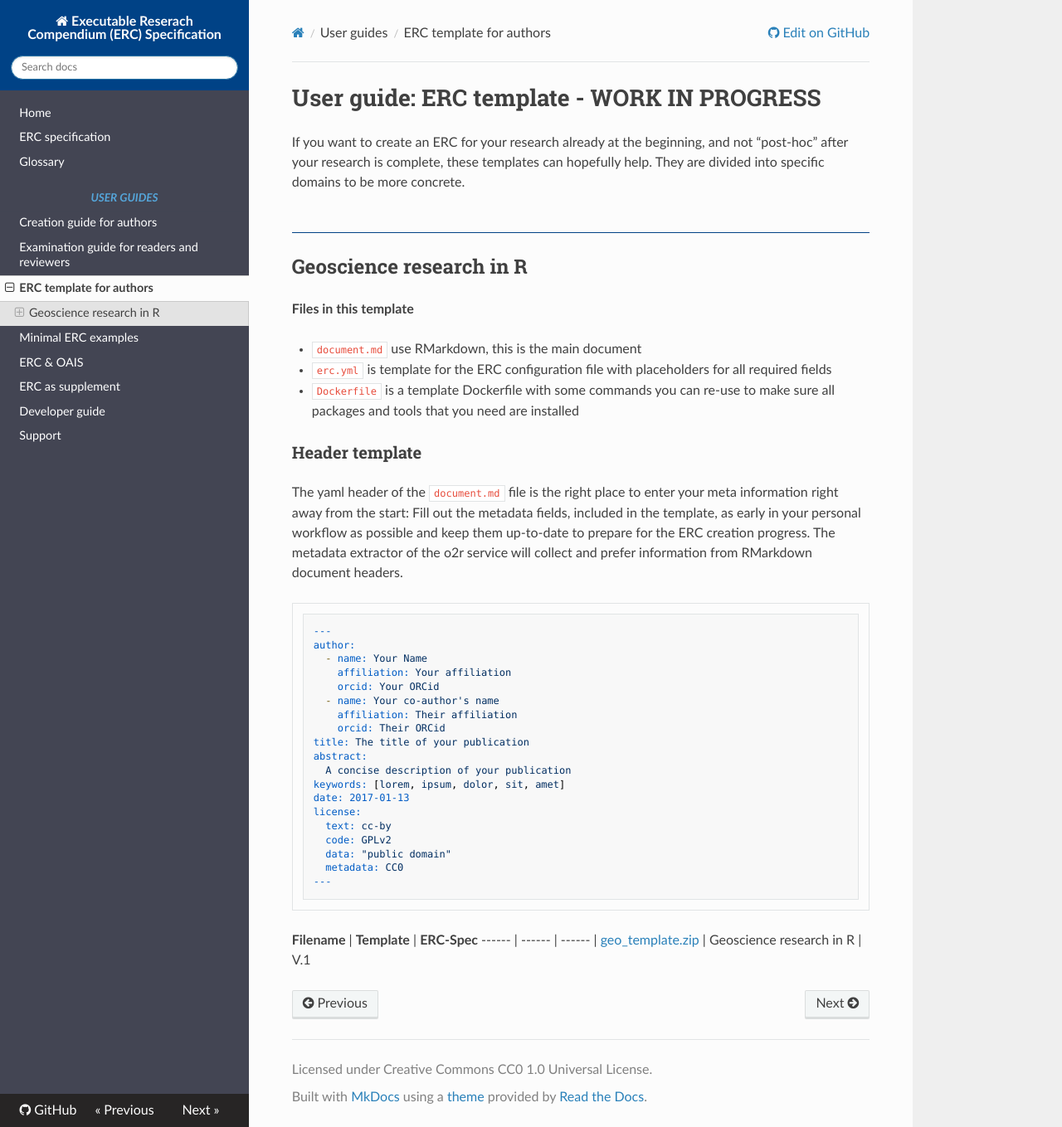
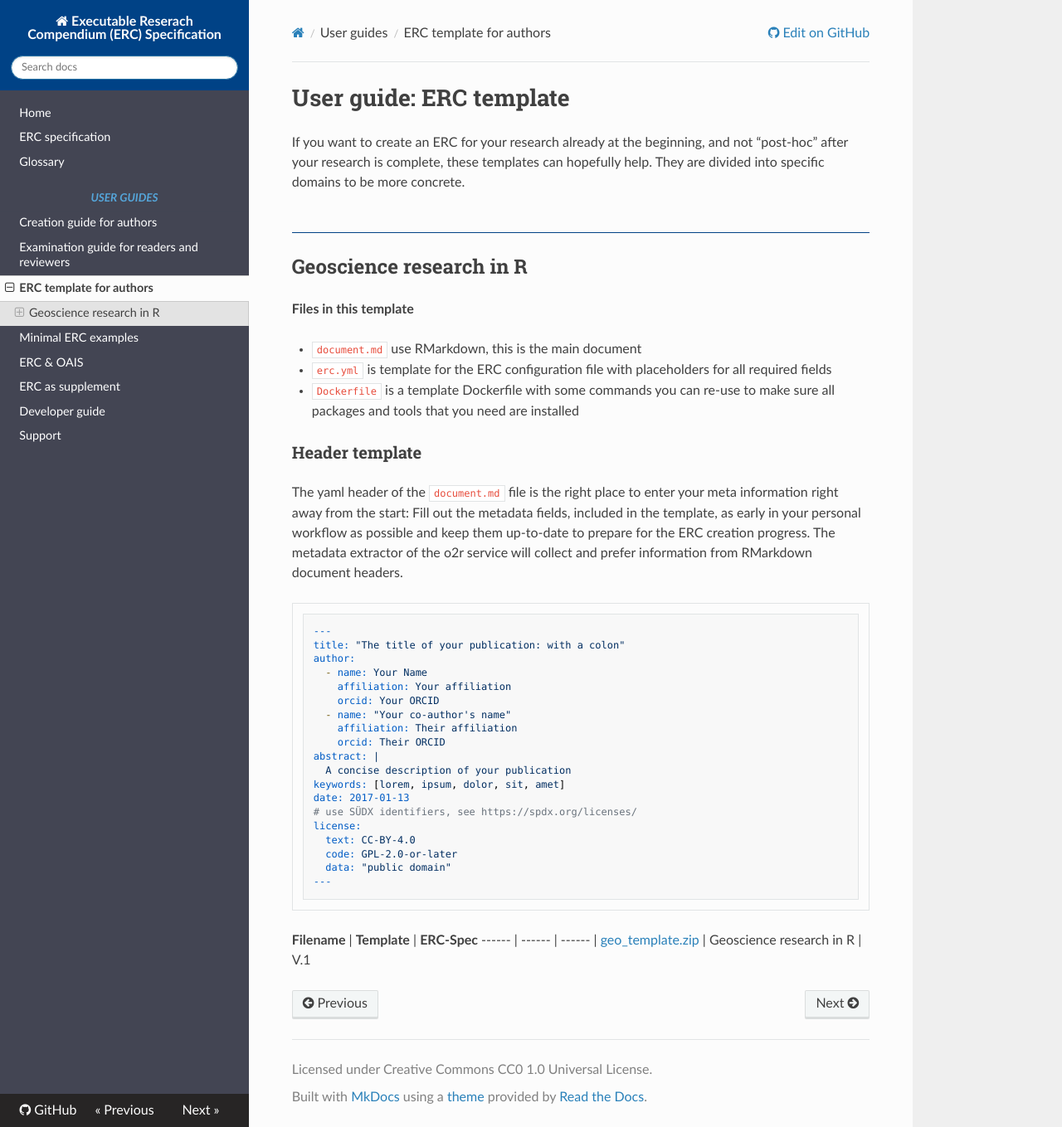
Before and after one commit to o2r-project/erc-spec, an MkDocs documentation site: the page built from docs/user-guide/template.md, in a window 1280 px wide and 1359 px high. Shown: the whole window at 83% size. Built offline with MkDocs 1.6.1, drawn with Linux system fonts in a browser that asks for light colours; nearby versions of some CDN libraries.

Commit message:
Update template.md

````diff
--- a/docs/user-guide/template.md
+++ b/docs/user-guide/template.md
@@ -1,4 +1,4 @@
-# User guide: ERC template - WORK IN PROGRESS
+# User guide: ERC template
 
 If you want to create an ERC for your research already at the beginning, and not "post-hoc" after your research is complete, these templates can hopefully help.
 They are divided into specific domains to be more concrete.
@@ -17,23 +17,23 @@ The yaml header of the `document.md` file is the right place to enter your meta
 
 ```yml
 ---
+title: "The title of your publication: with a colon"
 author:
   - name: Your Name
     affiliation: Your affiliation
-    orcid: Your ORCid
-  - name: Your co-author's name
+    orcid: Your ORCID
+  - name: "Your co-author's name"
     affiliation: Their affiliation
-    orcid: Their ORCid
-title: The title of your publication
-abstract:
+    orcid: Their ORCID
+abstract: |
   A concise description of your publication
 keywords: [lorem, ipsum, dolor, sit, amet]
 date: 2017-01-13
+# use SÜDX identifiers, see https://spdx.org/licenses/
 license:
-  text: cc-by
-  code: GPLv2
+  text: CC-BY-4.0
+  code: GPL-2.0-or-later
   data: "public domain"
-  metadata: CC0
 ---
 ```
 
````
